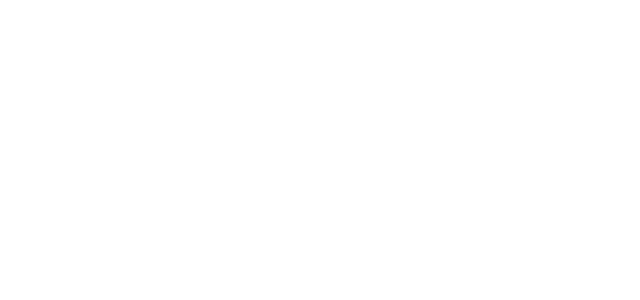
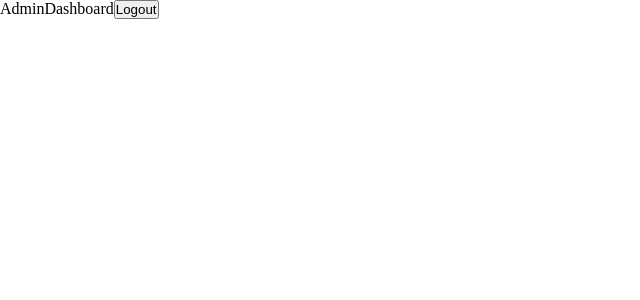
Before and after one commit to ArslanZafarr/react-hospital-app, a React (Vite) app: page /admin-dashboard in a window 1280 px wide. Before the commit this address had no page. Shown: the top 300 px of the page, without its empty margins (0-640 px from the left). Built offline with nearby package versions, Linux system fonts and the light colour scheme.

Commit message:
redirect to dashboard after login and add logout

```diff
--- a/src/App.jsx
+++ b/src/App.jsx
@@ -1,9 +1,7 @@
 import './App.css'
 import { BrowserRouter, Routes, Route } from "react-router-dom"
-import Home from './pages/Home'
-import Header from './components/Header/Header'
-import Users from './pages/Users/Users'
 import Login from './pages/Login/Login'
+import AdminDashboard from './pages/AdminDashboard/AdminDashboard'
 
 function App() {
   return (
@@ -11,10 +9,8 @@ function App() {
       <BrowserRouter>
         {/* <Header /> */}
         <Routes>
-          <Route path='/' element={<Home />} />
-          <Route path='/users' element={<Users />} />
-          <Route path='/login' element={<Login />} />
-
+          <Route path='/' element={<Login />} />
+          <Route path='/admin-dashboard' element={< AdminDashboard />} />
         </Routes>
       </BrowserRouter>
     </>
--- a/src/components/Login/Logins.jsx
+++ b/src/components/Login/Logins.jsx
@@ -1,11 +1,14 @@
 import React, { useState } from 'react';
 import axios from 'axios';
 import "../Login/Login.css"
+import { useNavigate } from 'react-router';
 
 const Logins = () => {
     const [email, setEmail] = useState('');
     const [password, setPassword] = useState('');
     const [message, setMessage] = useState('');
+
+    const navigate = useNavigate()
 
     const handleLogin = async (e) => {
         e.preventDefault();
@@ -14,7 +17,6 @@ const Logins = () => {
             email: email,
             password: password,
         };
-
         try {
             const response = await axios.post('https://leadsapi.backendz.co/public/api/login', loginData);
 
@@ -23,6 +25,10 @@ const Logins = () => {
                 localStorage.setItem('apiToken', api_token);
 
                 setMessage('Login successful as admin');
+                if (api_token) {
+                    navigate("/admin-dashboard")
+
+                }
             } else {
                 setMessage('Invalid email or password. Please try again.');
             }
@@ -30,6 +36,7 @@ const Logins = () => {
             setMessage('An error occurred during login. Please try again later.');
         }
     };
+
 
     return (
         <section className='login-section'>
--- /dev/null
+++ b/src/pages/AdminDashboard/AdminDashboard.jsx
@@ -0,0 +1,34 @@
+import React from 'react'
+import axios from 'axios';
+import { useNavigate } from 'react-router';
+
+const AdminDashboard = () => {
+    const navigate = useNavigate()
+
+    const logout = async () => {
+        try {
+            const apiToken = localStorage.getItem('apiToken');
+
+            const headers = {
+                Authorization: `Bearer ${apiToken}`,
+            };
+            await axios.post('https://leadsapi.backendz.co/public/api/logout', null, { headers });
+
+            localStorage.removeItem('apiToken');
+
+            navigate('/');
+        } catch (error) {
+            console.error(error);
+        }
+    };
+
+    return (
+        <div>AdminDashboard
+
+            <button onClick={logout}>Logout</button>
+        </div>
+
+    )
+}
+
+export default AdminDashboard
--- a/src/pages/Home.jsx
+++ /dev/null
@@ -1,9 +0,0 @@
-import React from 'react'
-
-const Home = () => {
-    return (
-        <div>Home</div>
-    )
-}
-
-export default Home
--- a/src/pages/Users/Users.css
+++ /dev/null
@@ -1,3 +0,0 @@
-.users-container {
-  margin: 0 80px;
-}
--- a/src/pages/Users/Users.jsx
+++ /dev/null
@@ -1,17 +0,0 @@
-import React from 'react'
-import UserRegister from '../../components/Users/UserRegister/UserRegister'
-import "../Users/Users.css"
-const Users = () => {
-    return (
-        <>
-            <section>
-                <div className='users-container'>
-                    <UserRegister />
-
-                </div>
-            </section>
-        </>
-    )
-}
-
-export default Users
```
Also changed, not shown: src/pages/AdminDashboard/AdminDashboard.css (added).
